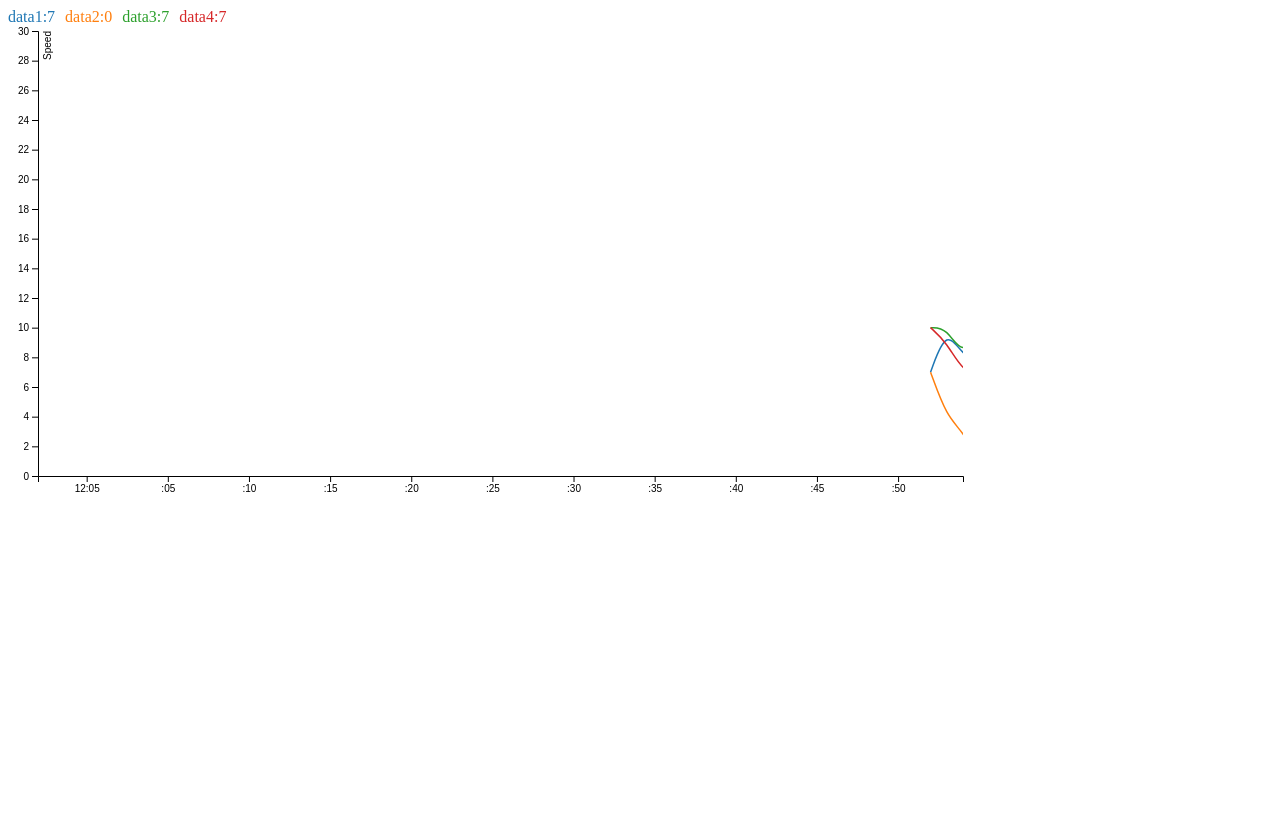
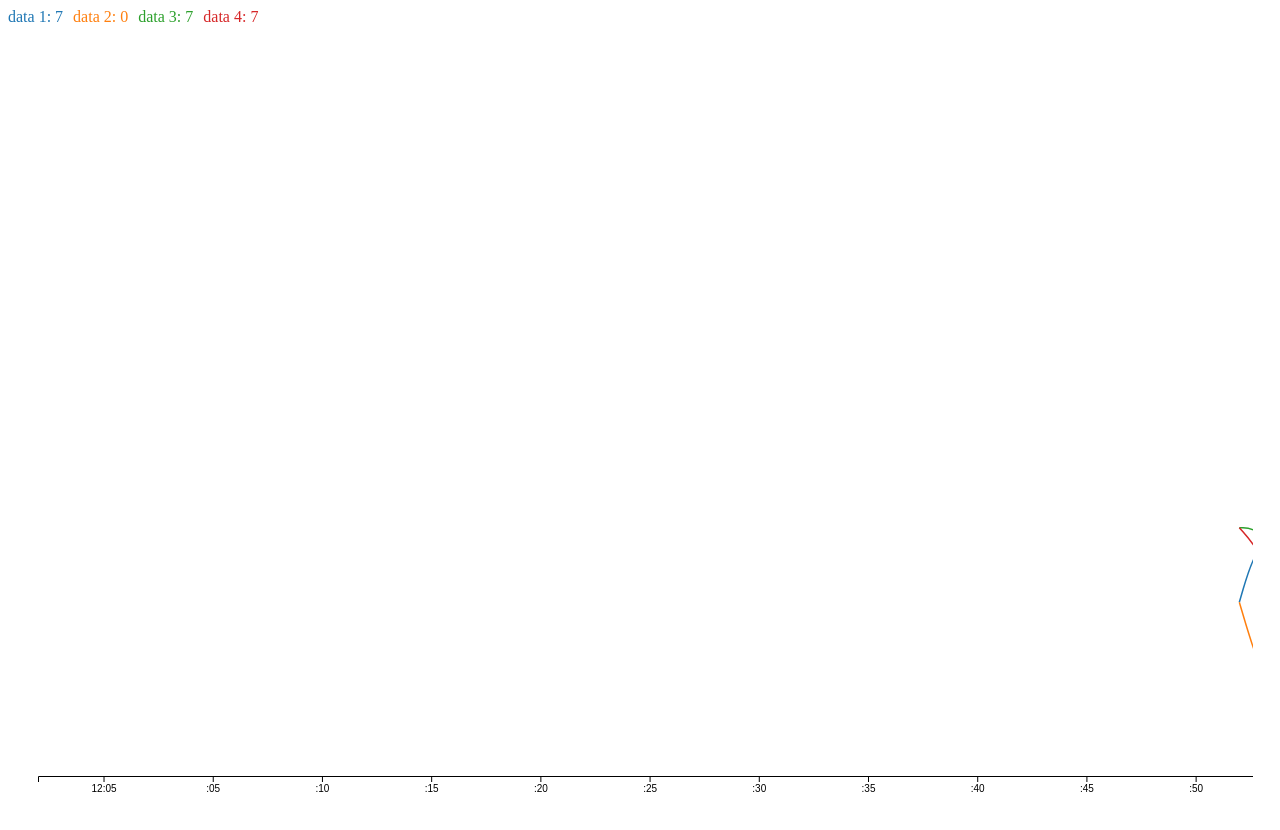
Before and after one commit to randomprogrammer10/silver-viper, a plain HTML site: page back-end/public/index.html in a window 1280 px wide. Before the commit the page ends 800 px from the top, so only its background shows below. Drawn offline with Linux system fonts and the light colour scheme.

Commit message:
setup for xhr and fix some problems

```diff
--- a/back-end/public/index.html
+++ b/back-end/public/index.html
@@ -21,11 +21,11 @@
 <body>
     <div id="legend" class="legend"></div>
     <br>
-    <svg width="960" height="500" id="chart"></svg>
+    <svg id="chart"></svg>
 
     <script src="js-libs/d3/d3.min.js"></script>
     <script>
-         var t = setInterval(updateChart, 1000);
+        var t = setInterval(updateChart, 1000);
 
         var svg = d3.select("#chart"),
             margin = {
@@ -34,8 +34,12 @@
                 bottom: 50,
                 left: 30
             },
-            width = Math.floor(svg.attr("width") - margin.left - margin.right),
-            height = Math.floor(svg.attr("height") - margin.top - margin.bottom);
+            width = Math.floor(window.innerWidth - margin.left - margin.right),
+            height = Math.floor(window.innerHeight - margin.top - margin.bottom);
+
+        svg
+        .attr('width', width)
+        .attr('height', height + 50);
 
         var g = svg.append("g").attr("transform", "translate(" + margin.left + "," + margin.top + ")");
 
@@ -46,8 +50,6 @@
             .attr("y", 0)
             .attr("width", width)
             .attr("height", height);
-
-        var parseTime = d3.timeParse("%Y%m%d");
 
         var x = d3.scaleTime().range([0, width]),
             y = d3.scaleLinear().range([height, 0]),
@@ -65,10 +67,10 @@
             });
 
         let dta = [
-            { id: "data1", values: [] },
-            { id: "data2", values: [] },
-            { id: "data3", values: [] },
-            { id: "data4", values: [] }
+            { id: "data1", label: "data 1", values: [] },
+            { id: "data2", label: "data 2", values: [] },
+            { id: "data3", label: "data 3", values: [] },
+            { id: "data4", label: "data 4", values: [] }
         ];
 
         z.domain(dta.map(function (c) {
@@ -82,16 +84,6 @@
             .attr("transform", "translate(0," + height + ")");
 
         x_axis_svg.call(x_axis);
-
-        g.append("g")
-            .attr("class", "axis axis--y")
-            .call(d3.axisLeft(y))
-            .append("text")
-            .attr("transform", "rotate(-90)")
-            .attr("y", 6)
-            .attr("dy", "0.71em")
-            .attr("fill", "#000")
-            .text("Speed");
 
         let pathsG = g.append("g").attr("id", "paths").attr("class", "paths")
             .attr("clip-path", "url(#clip2)");
@@ -154,12 +146,15 @@
                 })
                 .merge(text)
                 .text(function (d) {
-                    return d.id + ":" + d.values[d.values.length - 1].speed;
+                    return d.label + ": " + d.values[d.values.length - 1].speed;
                 })
 
         }
+
+        var websocket = new WebSocket("/");
+        websocket.onmessage = function(event){
+            console.log(event.data);
+        }
       </script>
-
-    </script>
 </body>
 </html>
```
